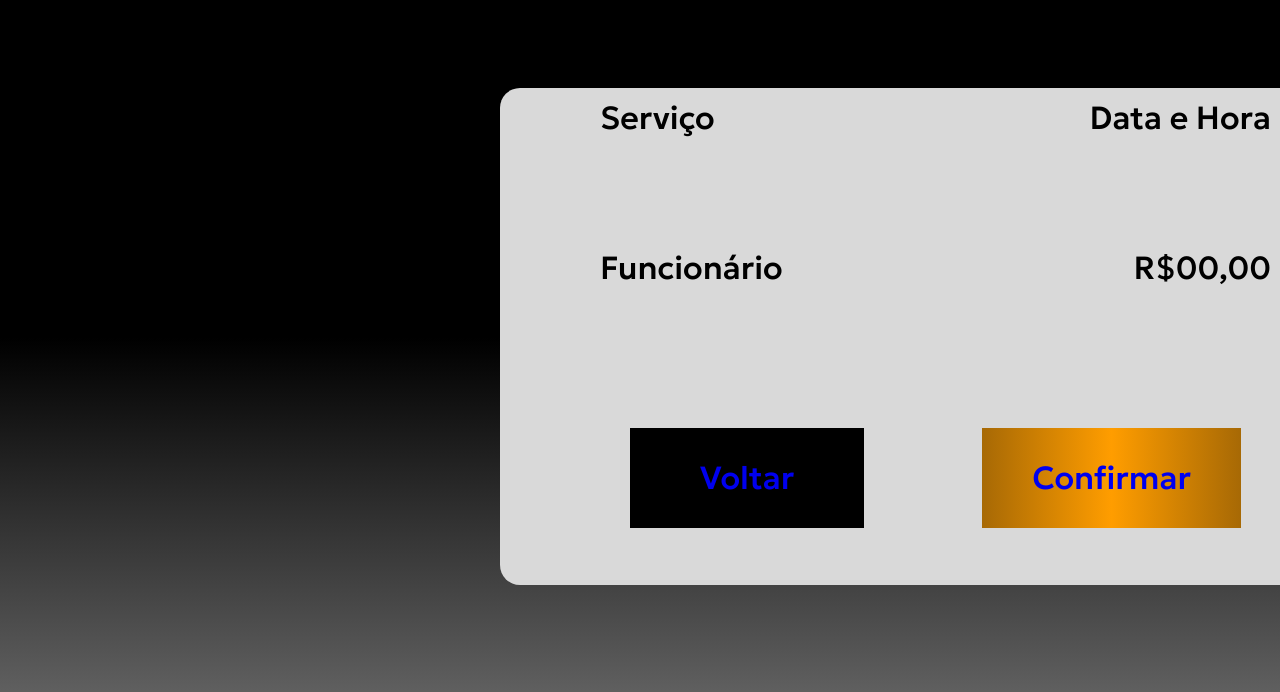
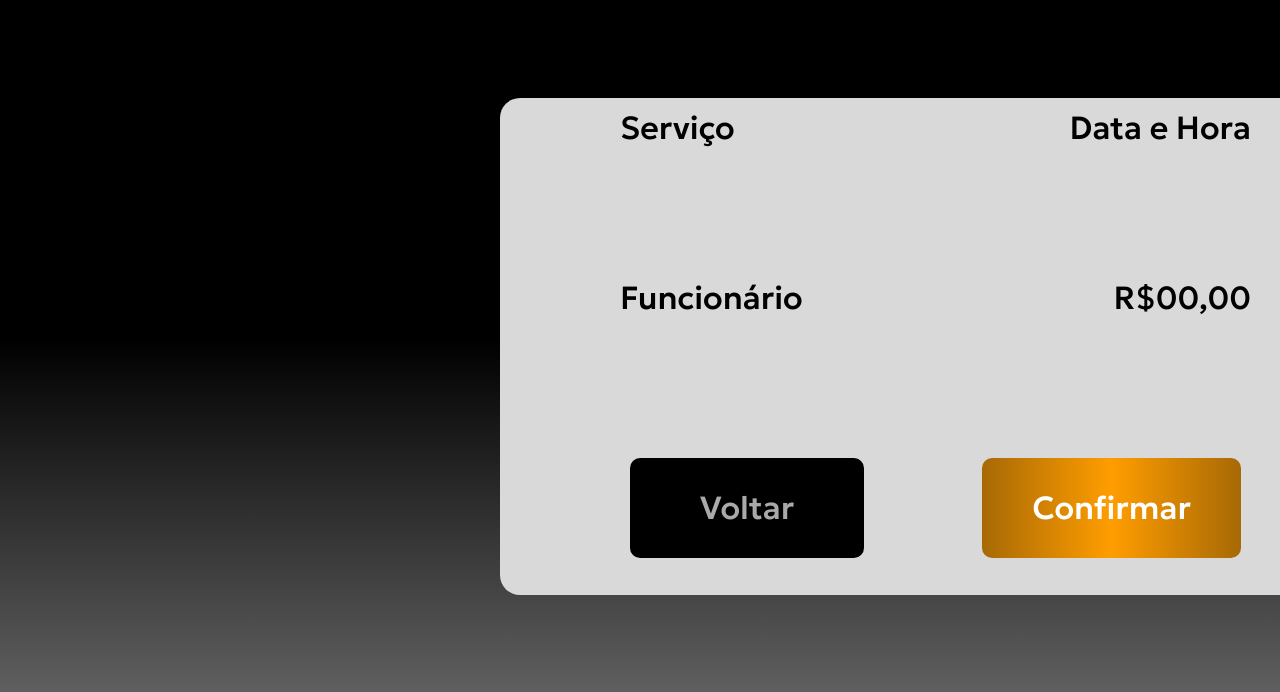
Before and after one commit to vittigabr/projeto-colaborativo-BarbeariaSaaS, a plain HTML site: page ProjetoSaaS/Tela-Confirmacao/confirmacao.html in a window 1280 px wide. In both pictures the pointer is over the link 747 px from the left and 580 px from the top of the page. Shown: the part 102-794 px from the top of the page. Drawn offline with Linux system fonts and the light colour scheme.

Commit message:
finalização página

```diff
--- a/ProjetoSaaS/Tela-Confirmacao/confirmacao.html
+++ b/ProjetoSaaS/Tela-Confirmacao/confirmacao.html
@@ -10,7 +10,7 @@
     <header>
         <img class="logo" src="../imagens/logos/ChatGPT Image 2 de abr. de 2026, 13_29_20 2@2x.png" alt="logo">
         <div class="HeadCont">
-            <a class="h4ent" href="../Tela-Serviços/Serviço.html"><h4 class="h4ent">Voltar</h4></a>
+            <a class="h4ent" href="../Tela-Horários/horarios.html"><h4 class="h4ent">Voltar</h4></a>
         </div>
     </header>
     <section class="secao-fundo">
--- a/ProjetoSaaS/Tela-Confirmacao/style.css
+++ b/ProjetoSaaS/Tela-Confirmacao/style.css
@@ -106,7 +106,7 @@ footer {
     color: #000;
     font-weight: 500;
     justify-content: space-between;
-    margin: 90px;
+    margin: 110px;
     padding: 10px;
     font-family: 'Geologica';
 }
@@ -124,9 +124,11 @@ footer {
 
 .botao{
     text-decoration: none;
+    color: #ffffff;
     padding: 30px;
     padding-left: 50px;
     padding-right: 50px;
+    border-radius: 10px;
 }
 
 .botao-preto{
@@ -135,6 +137,18 @@ footer {
     padding-right: 70px;
 }
 
+.botao-preto:hover{
+    color:#A9A9A9;
+    background-image: #333333;
+    cursor: pointer;
+}
+
 .botao-dourado{
     background-image: linear-gradient(to left, #a76905, #ff9d00, #a76905);
 }
+
+.botao-dourado:hover{
+    color: #ff9d00;
+    background-image: linear-gradient(to left, #000, #333333, #000) ;
+    cursor: pointer;
+}
```
